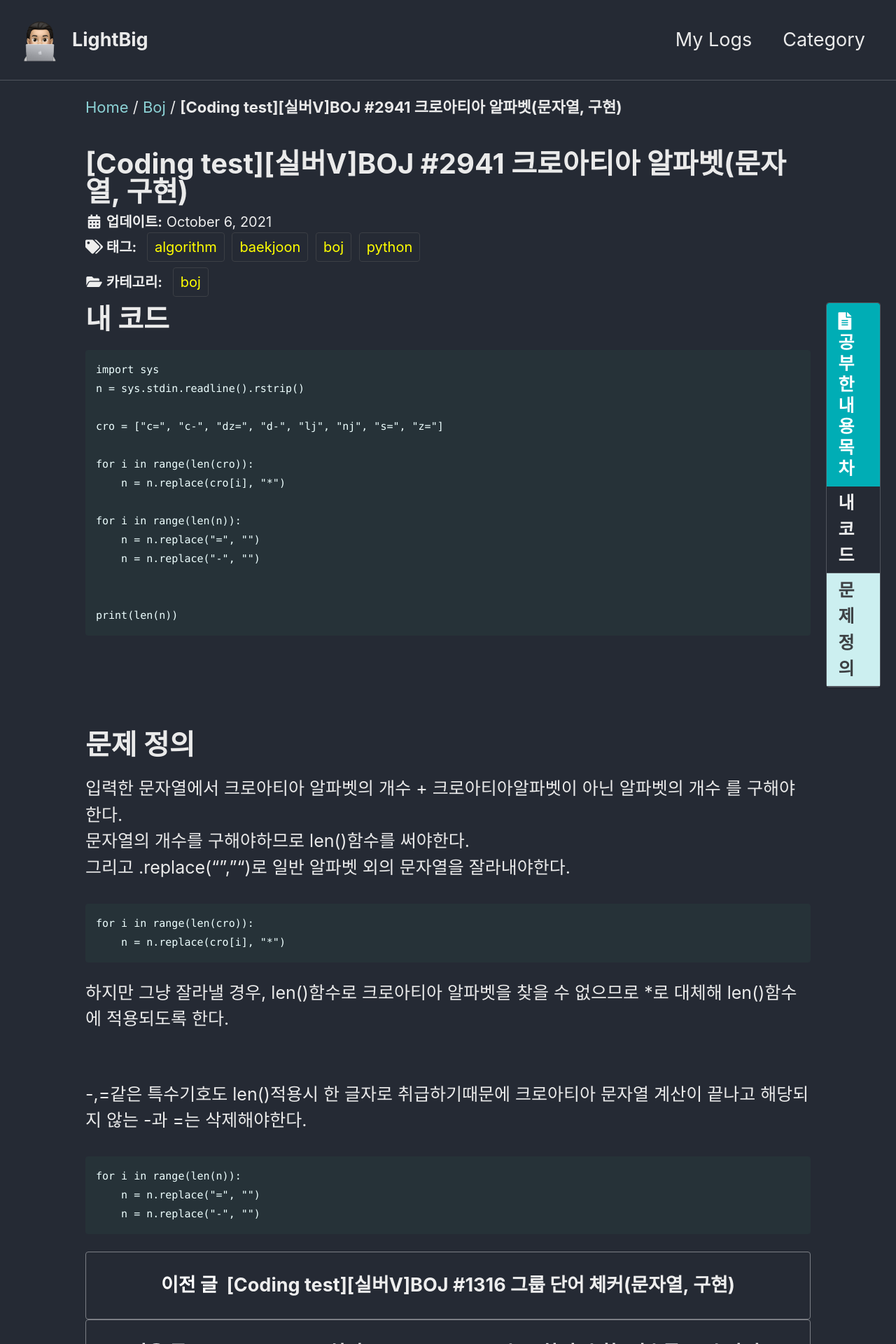
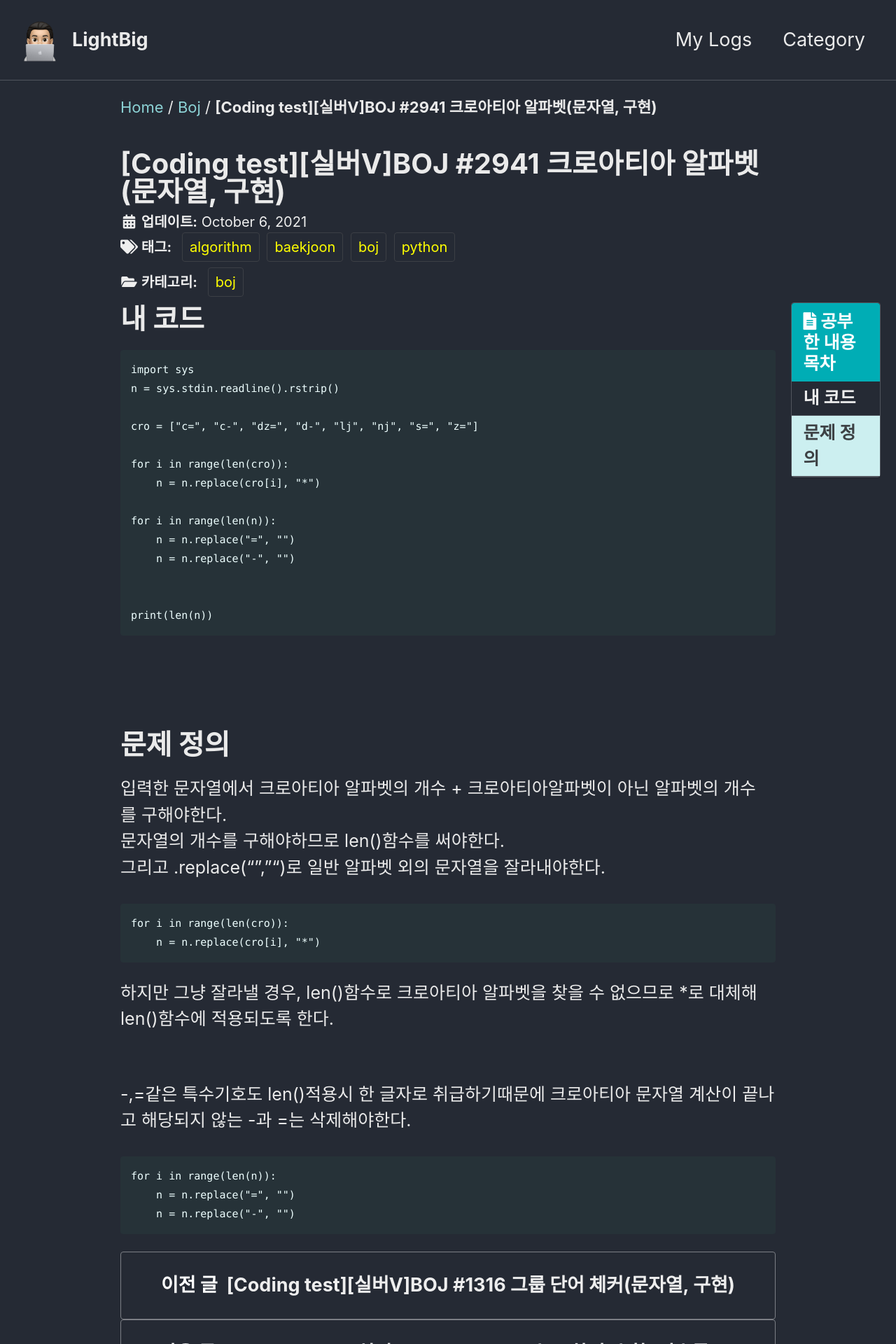
Before and after one commit to koreanddinghwan/koreanddinghwan.github.io, a Jekyll site: the page built from _posts/boj/2021-10-06-boj-2941.md, in a window 1280 px wide. Shown: the top 1920 px of the page at 70% size. Built offline with Jekyll 4.4.1, drawn with Linux system fonts in a browser that asks for light colours; cached includes are drawn as plain includes; some web fonts are replaced; comment, search, counter and statistics services are not loaded.

Commit message:
Update _variables.scss

```diff
--- a/_sass/minimal-mistakes/_variables.scss
+++ b/_sass/minimal-mistakes/_variables.scss
@@ -157,8 +157,8 @@ $max-width: $x-large !default;
    Grid
    ========================================================================== */
 
-$right-sidebar-width-narrow: 50px !default;
-$right-sidebar-width: 100px !default;
+$right-sidebar-width-narrow: 100px !default;
+$right-sidebar-width: 150px !default;
 $right-sidebar-width-wide: 200px !default;
 
 /*
```
